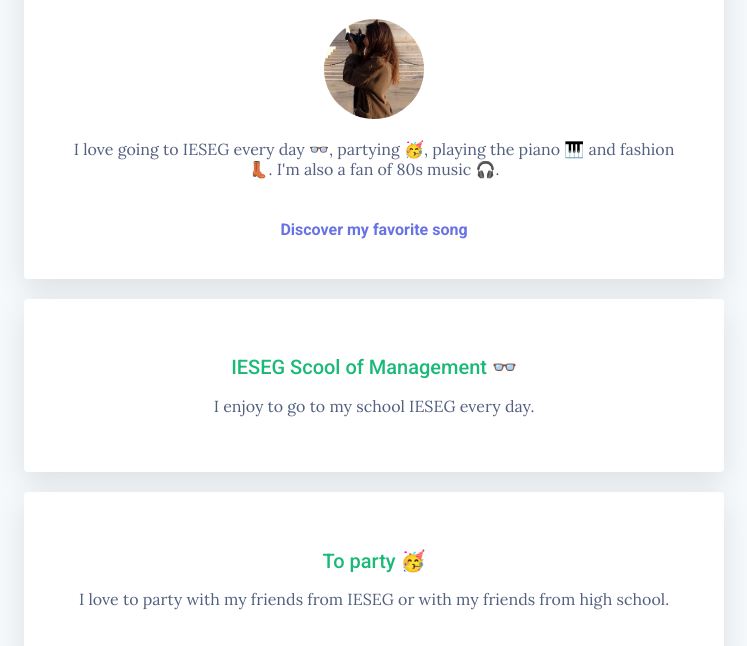
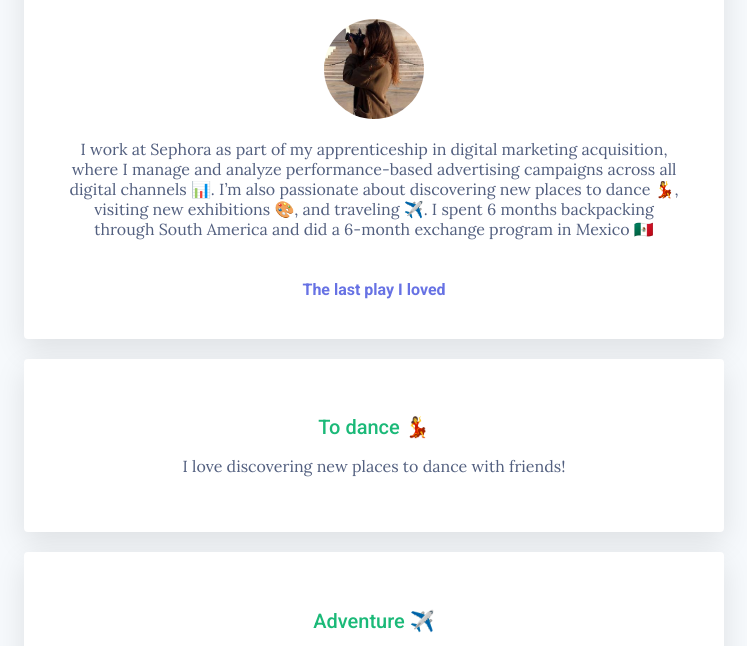
Before and after one commit to lea-moiroux/my-profile, a plain HTML site: page index.html in a window 1280 px wide. Shown: the part 142-788 px from the top of the page, without its empty margins (266-1013 px from the left). Drawn offline with Linux system fonts and the light colour scheme.

Commit message:
Update index.html

```diff
--- a/index.html
+++ b/index.html
@@ -15,29 +15,30 @@
 		<h1>Hello I’m Léa 😎</h1>
 		<img src="images/profile.jpg" class="img-circle" width="100px" alt="Léa Moiroux">
 		<p>
-			I love going to IESEG every day 👓, partying 🥳, playing the piano 🎹 and fashion 👢. I'm also a fan of 80s music 🎧.
+			I work at Sephora as part of my apprenticeship in digital marketing acquisition, where I manage and analyze performance-based advertising campaigns across all digital channels 📊. I’m also passionate about discovering new places to dance 💃, visiting new exhibitions 🎨, and traveling ✈️. I spent 6 months backpacking through South America and did a 6-month exchange program in Mexico 🇲🇽
 		</p>
-		<a class="btn-blue" href="https://www.youtube.com/watch?v=8iwBM_YB1sE" target="blank">Discover my favorite song</a>
+		<a class="btn-blue" href="https://www.lucernaire.fr/theatre/britannicus-musical-circus/" target="blank">The last play I loved</a>
 	</div>
 
 	<div class="card-white">
-		<h2>IESEG Scool of Management 👓</h2>
+		<h2>To dance 💃</h2>
 		<p>
-			I enjoy to go to my school IESEG every day.
+			I love discovering new places to dance with friends!
 		</p>
 	</div>
 
 	<div class="card-white">
-		<h2>To party 🥳</h2>
+		<h2>Adventure ✈️</h2>
 		<p>
-			I love to party with my friends from IESEG or with my friends from high school.
+			I live for new experiences, from backpacking in South America to studying in Mexico—I’m always up for an adventure!Looking forward to what comes next! 🌟
 		</p>
 	</div>
 
 	<div class="card-white">
 		<h2>Fashion 👢</h2>
 		<p>
-			I am passionate about fashion.
+			I’m passionate about the world of fashion, always looking for inspiration and new trends.
+
 		</p>
 	</div>
 
```
